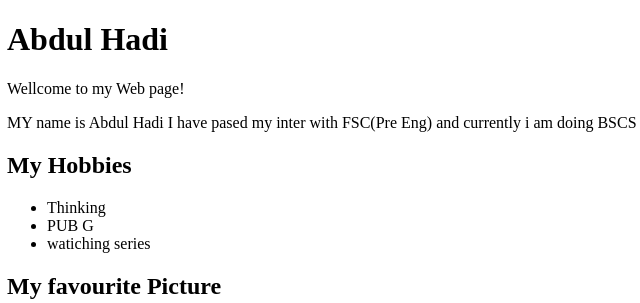
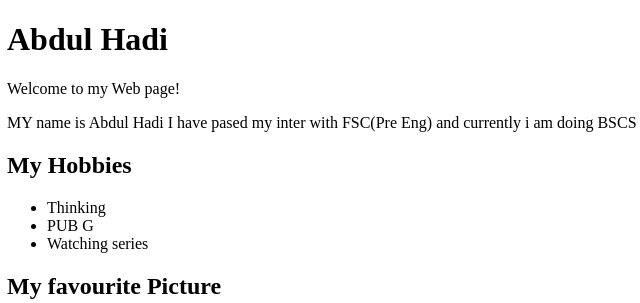
Before and after one commit to SHKHADI/Portfolio, a plain HTML site: page index.html in a window 1280 px wide. Shown: the top 303 px of the page, 1-641 px from the left. Drawn offline with Linux system fonts and the light colour scheme.

Commit message:
text correction

```diff
--- a/index.html
+++ b/index.html
@@ -7,14 +7,14 @@
   </head>
   <body>
     <h1>Abdul Hadi</h1>
-    <p>Wellcome to my Web page!</p>
+    <p>Welcome to my Web page!</p>
     <p>MY name is Abdul Hadi I have pased my inter with FSC(Pre Eng) and currently i am doing BSCS</p>
     </h2>
     <h2>My Hobbies</h2>
     <ul>
       <li>Thinking</li>
       <li>PUB G</li>
-      <li>watiching series</li>
+      <li>Watching series</li>
     </ul>
 
     <h2>My favourite Picture</h2>
```
